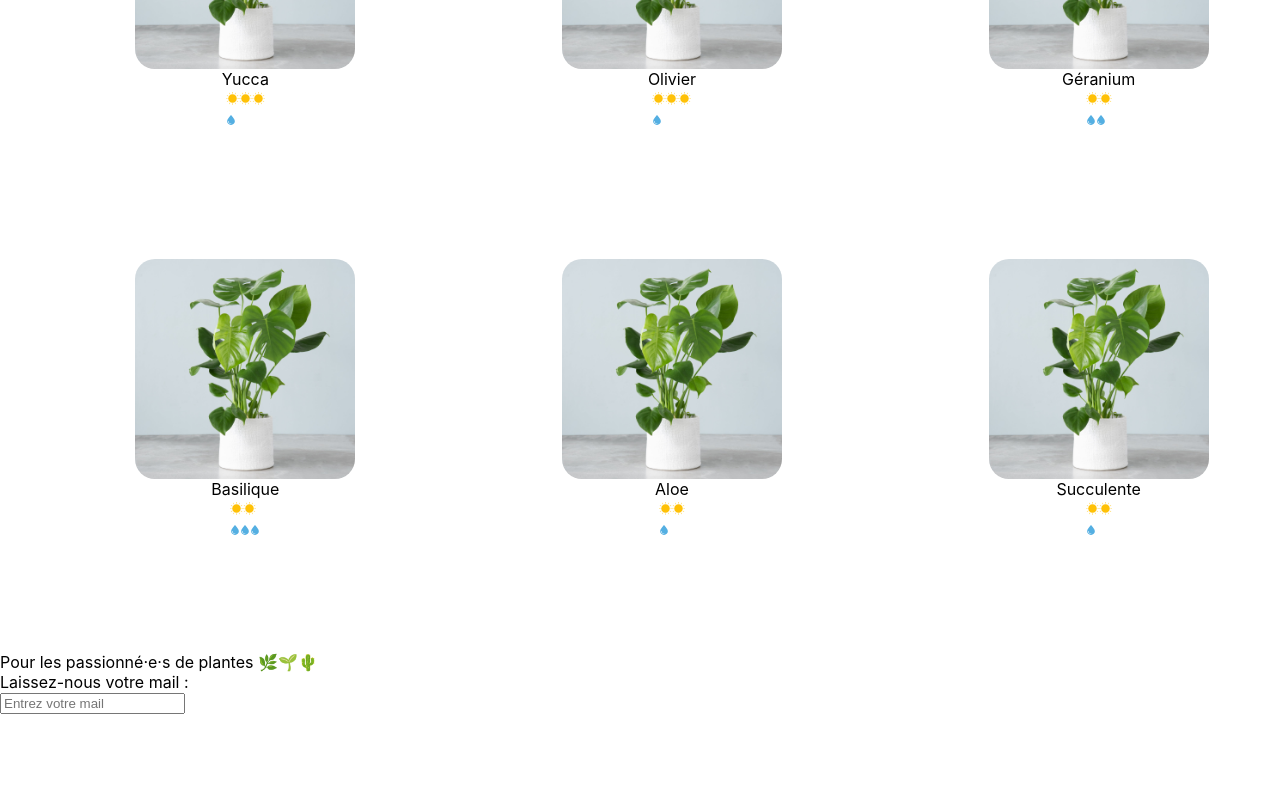
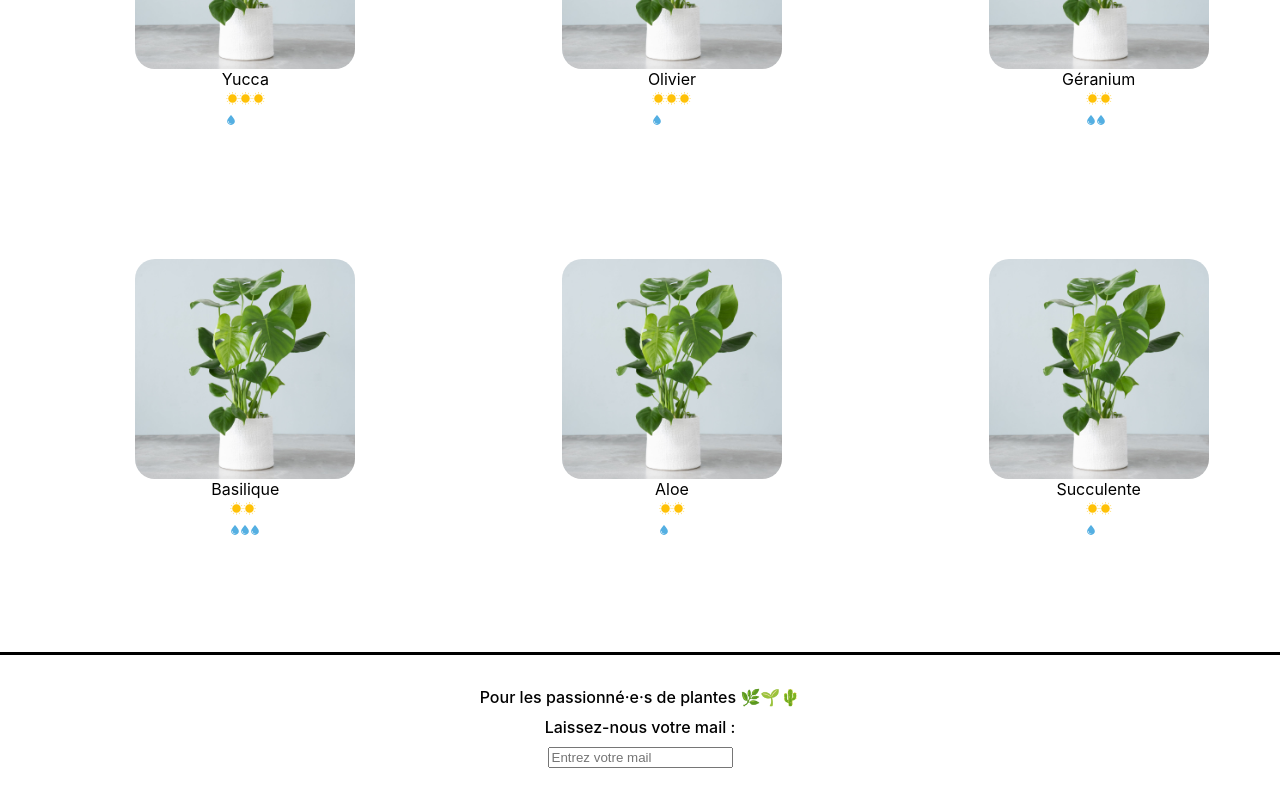
Before and after one commit to Ambrosioc/la-maison-jungle, a React (Create React App) app: page / in a window 1280 px wide. Shown: the part 946-1746 px from the top of the page. Before the commit the page ends 1660 px from the top, so only its background shows below. Built offline with nearby package versions, Linux system fonts and the light colour scheme.

Commit message:
seconde method for Banner fil

```diff
--- a/src/components/Footer.js
+++ b/src/components/Footer.js
@@ -15,11 +15,11 @@ function Footer() {
   };
 
   return (
-    <footer className="lmj-footers">
-      <div className="lmj-fotter-elem">
+    <footer className="lmj-footer">
+      <div className="lmj-footer-elem">
         Pour les passionné·e·s de plantes 🌿🌱🌵
       </div>
-      <div className="lmj-fotter-elem">Laissez-nous votre mail :</div>
+      <div className="lmj-footer-elem">Laissez-nous votre mail :</div>
       <input
         placeholder="Entrez votre mail"
         onChange={handleInput}
```
Also changed, not shown: src/components/Banner.js (+9 -0 lines).
